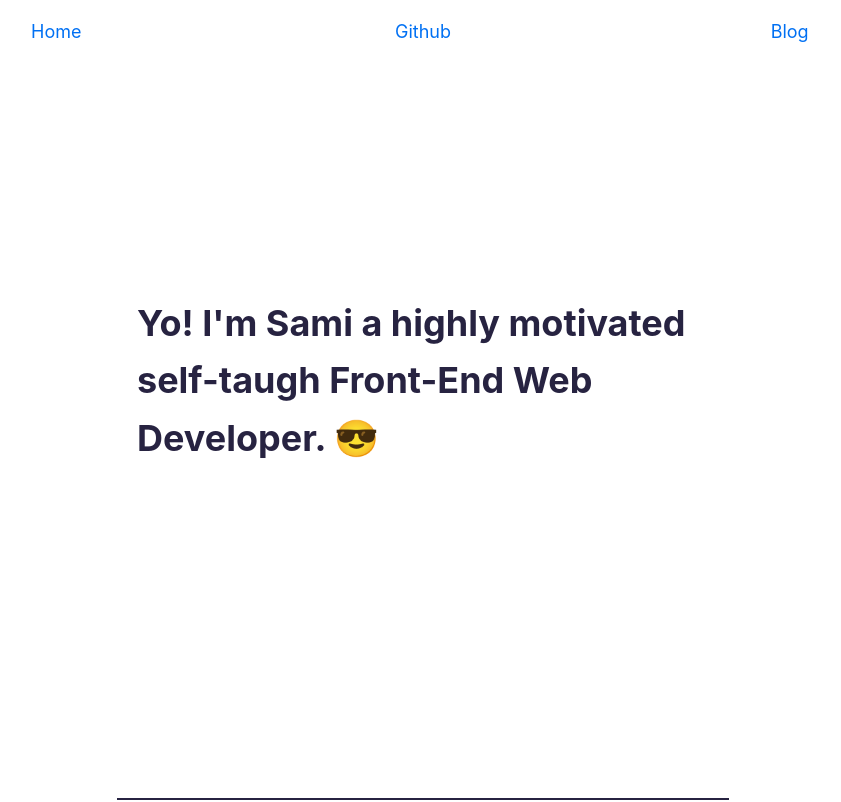
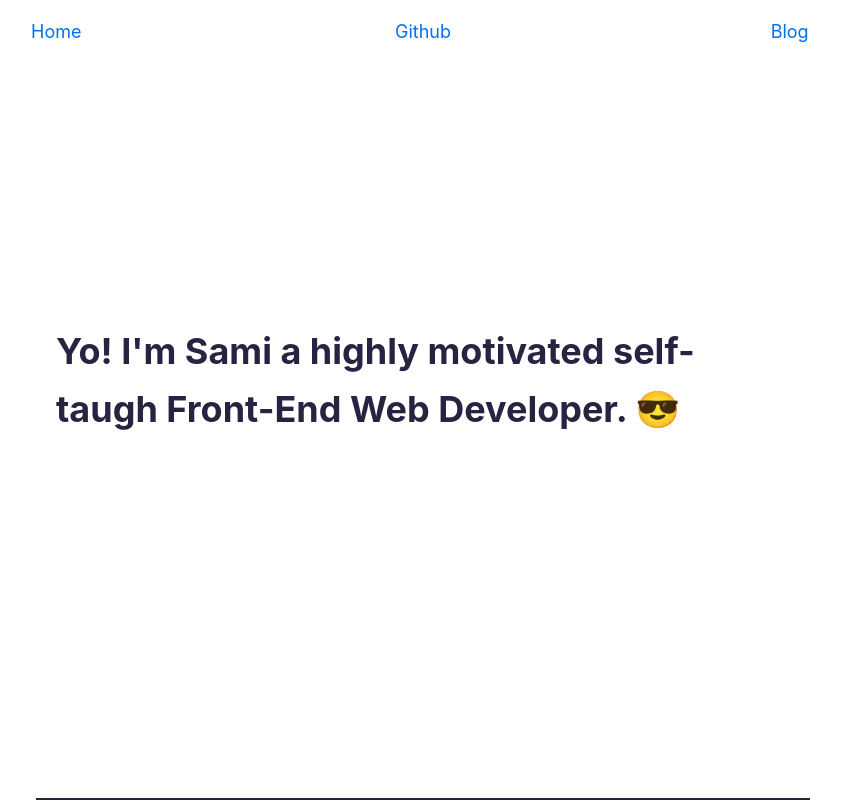
Before and after one commit to SamX23/my-blog, a Next.js app: page / in a window 1280 px wide. Shown: the top 802 px of the page, without its empty margins (217-1058 px from the left). Built offline with nearby package versions, Linux system fonts and the light colour scheme.

Commit message:
refactor layout styling folder

```diff
--- a/src/components/layout.tsx
+++ b/src/components/layout.tsx
@@ -1,6 +1,6 @@
 import Head from "next/head";
 import Link from "next/link";
-import styles from "./layout.module.css";
+import styles from "../../styles/layout.module.css";
 import Hero from "./hero";
 import Footer from "./footer";
 
--- a/src/components/layout.module.css
+++ b/styles/layout.module.css
@@ -1,5 +1,5 @@
 .container {
-  max-width: 36rem;
+  max-width: 45rem;
   padding: 0 1rem;
   margin: 0 auto;
 }
```
